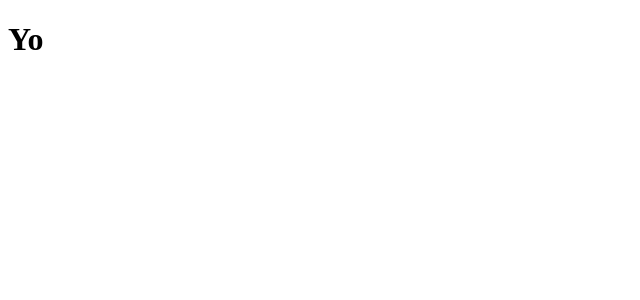
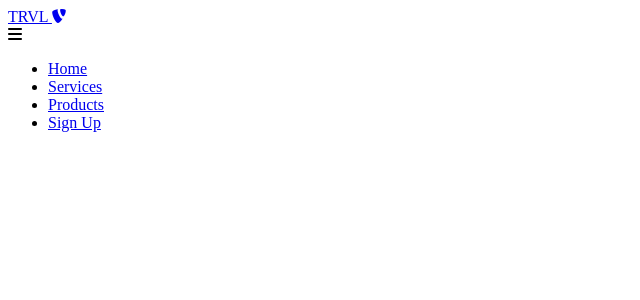
Before and after one commit to BBB0920/react-website-1, a React (Create React App) app: page / in a window 1280 px wide. Shown: the top 300 px of the page, without its empty margins (0-640 px from the left). Built offline with nearby package versions, Linux system fonts and the light colour scheme.

Commit message:
Navbar component

```diff
--- a/package.json
+++ b/package.json
@@ -8,6 +8,7 @@
     "@testing-library/user-event": "^13.5.0",
     "react": "^18.2.0",
     "react-dom": "^18.2.0",
+    "react-router-dom": "^6.17.0",
     "react-scripts": "5.0.1",
     "web-vitals": "^2.1.4"
   },
--- a/public/index.html
+++ b/public/index.html
@@ -1,6 +1,7 @@
 <!DOCTYPE html>
 <html lang="en">
   <head>
+    <script src="https://kit.fontawesome.com/18c221b764.js" crossorigin="anonymous"></script>
     <meta charset="utf-8" />
     <link rel="icon" href="%PUBLIC_URL%/favicon.ico" />
     <meta name="viewport" content="width=device-width, initial-scale=1" />
--- a/src/App.js
+++ b/src/App.js
@@ -1,11 +1,18 @@
 import React from 'react';
+import Navbar from './components/Navbar';
+import {BrowserRouter as Router, Routes, Route} from 'react-router-dom';
 import './App.css';
 
 function App() {
   return (
-    <div className="App">
-      <h1>Yo</h1>
-    </div>
+    <>
+    <Router>
+      <Navbar />
+      <Routes>
+        <Route path='/' exact />
+      </Routes>
+    </Router>
+    </>
   );
 }
 
--- /dev/null
+++ b/src/components/Navbar.jsx
@@ -0,0 +1,49 @@
+import React, {useState} from 'react';
+import {Link} from 'react-router-dom';
+
+function Navbar() {
+  const [click, setClick] = useState(false);
+
+  const handleClick = () => setClick(!click);
+  const closeMobileMenu = () => setClick(false);
+
+  return (
+    <>
+      <nav className="navbar">
+        <div className="navbar-container">
+          <Link to="/" className="navbar-logo">
+            TRVL <i className="fab fa-typo3"></i>
+          </Link>
+          <div className="menu-icon" onClick={handleClick}>
+            <i className={click ? 'fas fa-times' : 'fas fa-bars'} />
+          </div>
+          <ul className={click ? 'nav-menu active' : 'nav-menu'}>
+            <li className='nav-item'>
+              <Link to='/' className='nav-links' onClick={closeMobileMenu}>
+                Home
+              </Link>
+            </li>
+            <li className='nav-item'>
+              <Link to='/services' className='nav-links' onClick={closeMobileMenu}>
+                Services
+              </Link>
+            </li>
+            <li className='nav-item'>
+              <Link to='/products' className='nav-links' onClick={closeMobileMenu}>
+                Products
+              </Link>
+            </li>
+            <li className='nav-item'>
+              <Link to='/sign-up' className='nav-links-mobile' onClick={closeMobileMenu}>
+                Sign Up
+              </Link>
+            </li>
+          </ul>
+        </div>
+      </nav>
+    </>
+  )
+}
+
+
+export default Navbar
```
Also changed, not shown: src/components/Navbar.js (deleted), 1 other file (tests, documents, lock files or other folders).
